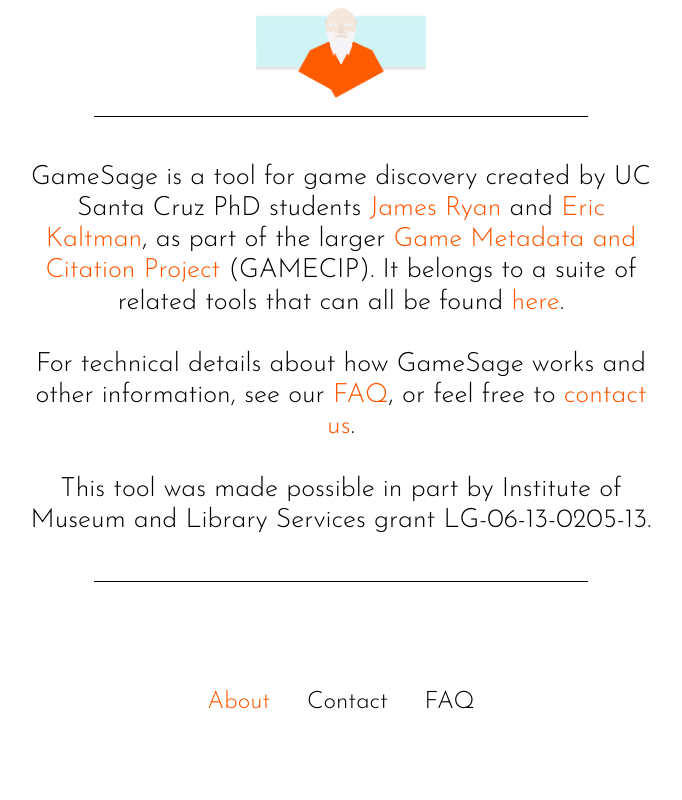
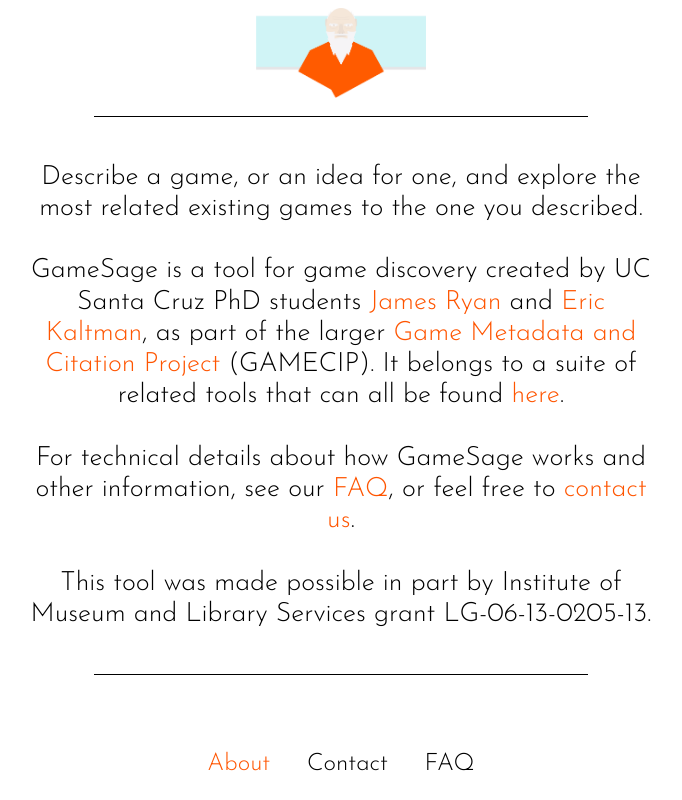
Before and after one commit to james-owen-ryan/gamenet, a Flask app: page /gamesage/about in a window 1280 px wide. Shown: the whole page, without its empty margins (299-981 px from the left). Run offline with Flask 2, Linux system fonts and the light colour scheme; parts of the project's set-up code (start-up, migrations or seed data) failed here and were passed over.

Commit message:
Improved 'About' pages

```diff
--- a/backend/app/templates/gamenet_about.html
+++ b/backend/app/templates/gamenet_about.html
@@ -84,6 +84,8 @@
   <!-- About text -->
   <div class=text>
     <br><hr noshade="" color="black" ;="" size="1" width="78%"><br>
+    Explore a network of nearly 12,000 games that are linked to one another according to how related they are.
+    <br><br>
     GameNet is a tool for game discovery created by UC Santa Cruz PhD students
       <a href="http://users.soe.ucsc.edu/~jor/" target="_blank">James Ryan</a> and
       <a href="http://erickaltman.com/" target="_blank">Eric Kaltman</a>,
@@ -100,7 +102,7 @@
       Institute of Museum and Library Services grant LG-06-13-0205-13.
     <br><br><hr noshade="" color="black" ;="" size="1" width="78%"><br>
   </div>
-  <br><br><br><br>
+  <br><br>
   <div class="footer">
     <a href="/gamenet/about"><font color="#FF5500">About</font></a>
     &nbsp;&nbsp;&nbsp;
--- a/backend/app/templates/gamesage_about.html
+++ b/backend/app/templates/gamesage_about.html
@@ -102,6 +102,9 @@
   <!-- About text -->
   <div class=text>
     <hr noshade="" color="black" ;="" size="1" width="78%"><br>
+      Describe a game, or an idea for one, and explore the most related existing games
+      to the one you described.
+    <br><br>
     GameSage is a tool for game discovery created by UC Santa Cruz PhD students
       <a href="http://users.soe.ucsc.edu/~jor/" target="_blank">James Ryan</a> and
       <a href="http://erickaltman.com/" target="_blank">Eric Kaltman</a>,
@@ -118,7 +121,7 @@
       Institute of Museum and Library Services grant LG-06-13-0205-13.
     <br><br><hr noshade="" color="black" ;="" size="1" width="78%"><br>
   </div>
-  <br><br><br><br>
+  <br><br>
   <div class="footer">
     <a href="/gamesage/about"><font color="#FF5500">About</font></a>
     &nbsp;&nbsp;&nbsp;
```
